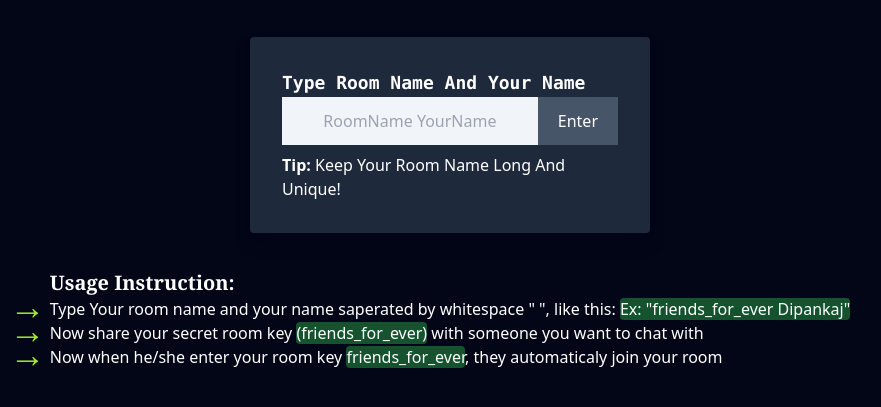
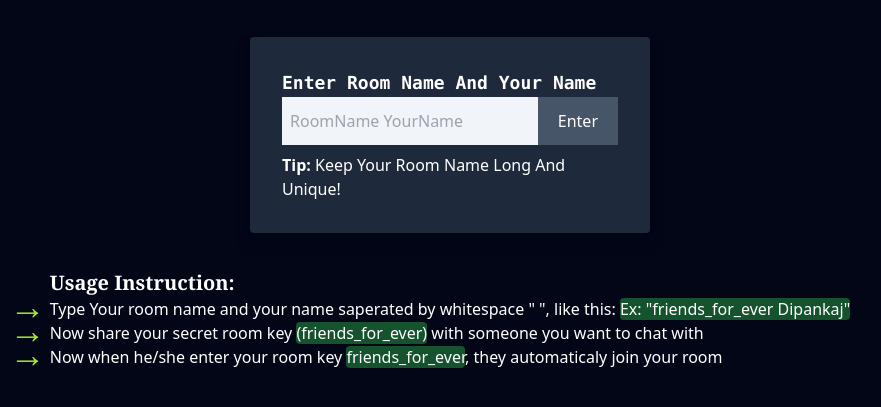
Before and after one commit to DipankajSingh/QuickChat, a website: page index.html in a window 1280 px wide. Shown: the part 151-558 px from the top of the page, without its empty margins (190-1071 px from the left). Drawn offline with nearby package versions, Linux system fonts and the light colour scheme.

Commit message:
some design error

```diff
--- a/index.html
+++ b/index.html
@@ -81,12 +81,12 @@
         </main>
         <div class="flex max-w-[25rem] mx-3 rounded p-8 bg-slate-800 shadow-lg shadow-slate-950 flex-col">
             <h2 class="font-mono text-lg font-semibold">
-                Type Room
+                Enter Room
                 Name And Your
                 Name</h2>
             <div class="flex">
                 <input id="keyInputElm"
-                    class=" bg-slate-100 active:bg-white focus:bg-white hover:bg-white outline-none h-12 w-full text-slate-800 text-center"
+                    class=" bg-slate-100 active:bg-white pl-2 focus:bg-white hover:bg-white outline-none h-12 w-full text-slate-800 "
                     placeholder="RoomName YourName" type="text">
                 <button id="loginEnterButton" class="outline-none hover:bg-slate-700 px-5 bg-slate-600">Enter</button>
             </div>
@@ -149,7 +149,7 @@
         const messgaeContainer = giveElement('div', 'messgaeContainer gap-3 pt-2 inline-flex relative flex-col [&>p]:px-4 [&>p]:py-2 [&>p]:pt-1 [&>p]:bg-slate-800 [&>p.left]:bg-slate-600 [&>p]:min-w-[6rem]')
         // this box is container for input send message
         const sendMessageBox = giveElement('div', 'sendMessageBox flex w-full fixed bottom-0')
-        const inputElm = giveElement('textarea', 'inputElm text-center py-3 px-1 bg-slate-100 active:bg-white focus:bg-white hover:bg-white outline-none h-14 w-full text-slate-800 text-center')
+        const inputElm = giveElement('textarea', 'inputElm py-3 pl-3 px-1 bg-slate-100 active:bg-white focus:bg-white hover:bg-white outline-none h-14 w-full text-slate-800')
         inputElm.placeholder = "Message"
         const sendMessageButton = giveElement('button', 'sendMessageButton outline-none hover:bg-slate-700 px-5 bg-slate-600')
         sendMessageButton.innerText = "Send"
```
